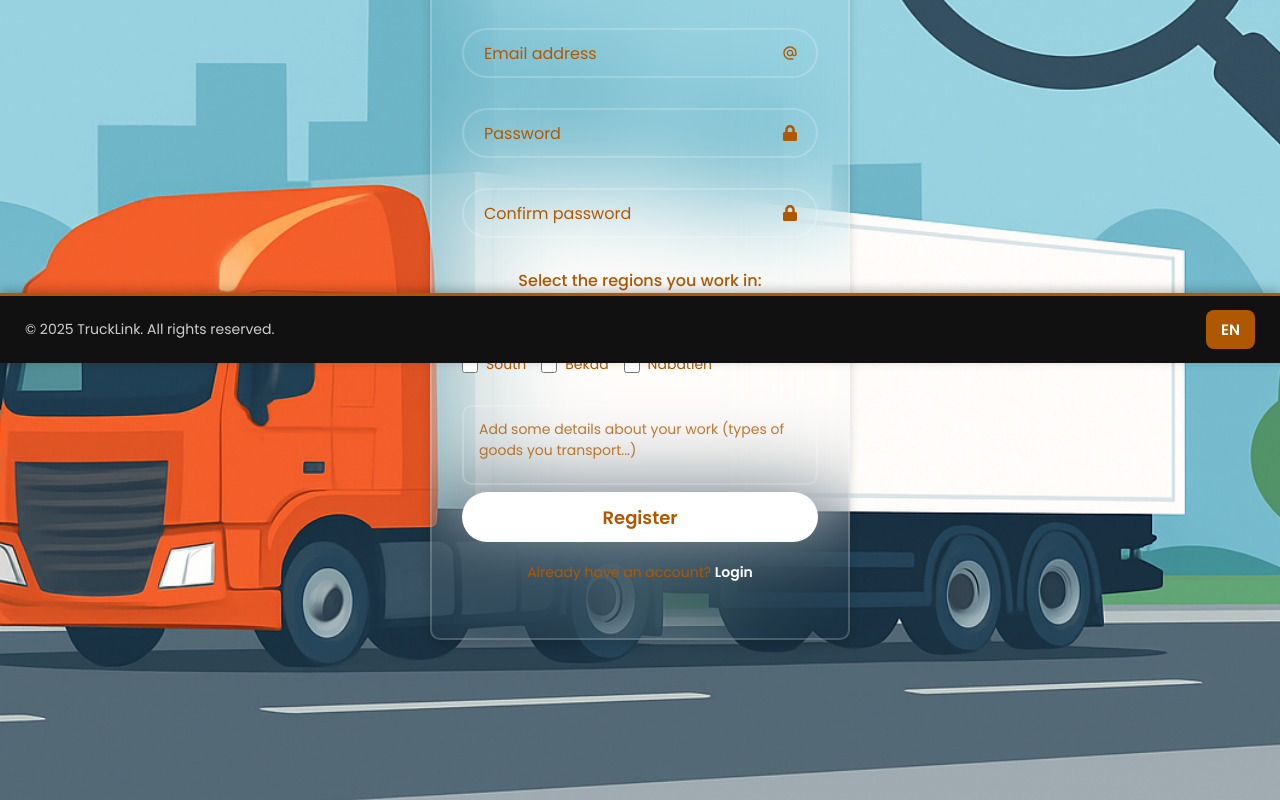
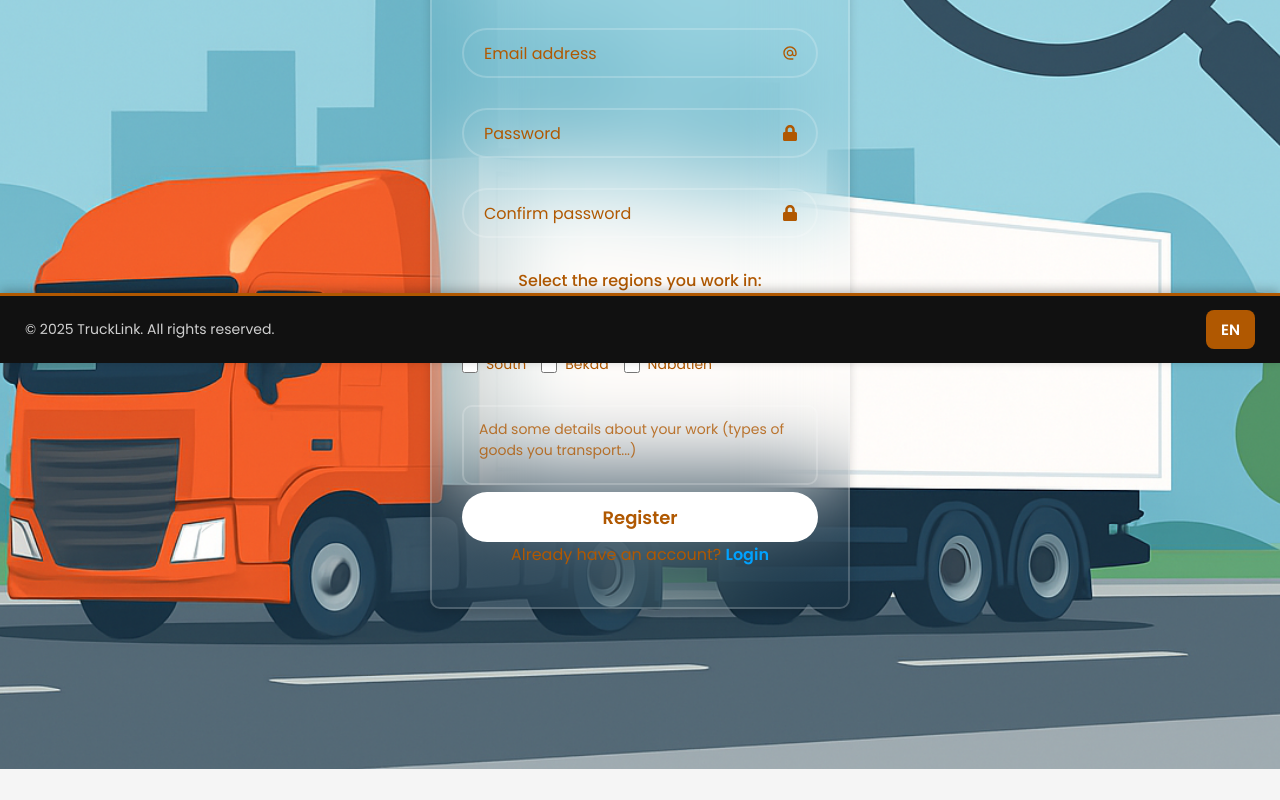
Before and after one commit to hamza4422/TruckLink, a React (Create React App) app: page /registration in a window 1280 px wide. Shown: the part 437-1237 px from the top of the page. After the commit the page ends 1206 px from the top, so only its background shows below. Built offline with nearby package versions, Linux system fonts and the light colour scheme.

Commit message:
edit navbar

```diff
--- a/src/pages/Registration.js
+++ b/src/pages/Registration.js
@@ -185,7 +185,7 @@ const Registration = () => {
 
         <button type="submit">{t.button}</button>
 
-        <div className="register-link">
+        <div className="login-link">
           <p>
             {t.haveAccountText} <Link to="/login">{t.loginLink}</Link>
           </p>
--- a/src/styles/Login.css
+++ b/src/styles/Login.css
@@ -79,12 +79,12 @@
 }
 
 .register-link a{
-    color: #fff;
+    color: #0059ff;
     font-weight: 600;
 }
 .register-link a:hover{
     text-decoration: underline;
-    color:#a0e8f0;
+    color:#00e5ff;
 }
 @media screen and (max-width: 480px) {
     .wrapper {
--- a/src/styles/NavBar.css
+++ b/src/styles/NavBar.css
@@ -91,29 +91,26 @@
     display: block;
   }
 
-  .header .navbar .link{
-    display: none;
-
-  }
-  .header .navbar .link{
+  .header .navbar .link {
     display: flex;
     position: absolute;
     top: 100px;
     right: 0;
     flex-direction: column;
     background-color: rgba(247, 107, 0, 0.93);
-    width: 200px;
+    width: 70%;
     padding: 20px 0;
     box-shadow: 0 2px 5px rgba(0,0,0,0.2);
     z-index: 2000;
     transform: translateX(100%);
     transition: transform 0.3s ease;
-    }
+  }
+
   .header .navbar.open .link {
     transform: translateX(0);
   }
 
-   .header .navbar .link a {
+  .header .navbar .link a {
     width: 100%;
     text-align: center;
     padding: 15px 0;
@@ -124,10 +121,26 @@
   .header .navbar .link a:last-child {
     border-bottom: none;
   }
+
+
+  html[lang="ar"] .header .navbar .link {
+    right: auto;
+    left: 0;
+    transform: translateX(-100%);
+  }
+
+  html[lang="ar"] .header .navbar.open .link {
+    transform: translateX(0);
+  }
+
+  html[lang="ar"] .header .navbar .link a {
+    text-align: center;
+  }
 }
 
+
 .logout-btn {
-  color: #ff4d4d;
+  color: #ffffff;
   margin: 0 15px;
   font-size: 18px;
   cursor: pointer;
@@ -135,5 +148,12 @@
 }
 
 .logout-btn:hover {
-  color: #ff8080;
+  color: #000000;
 }
+
+html[lang="ar"] .header {
+  direction: rtl;
+}
+html[lang="ar"] .navbar .link a {
+  text-align: right;
+}
--- a/src/styles/Registration.css
+++ b/src/styles/Registration.css
@@ -75,11 +75,11 @@
     font-size: 14px;
 }
 
-.register-link a{
-    color: #fff;
+.login-link a{
+    color: #00a2ff;
     font-weight: 600;
 }
-.register-link a:hover{
+.login-link a:hover{
     text-decoration: underline;
     color:#a0e8f0;
 }
```
